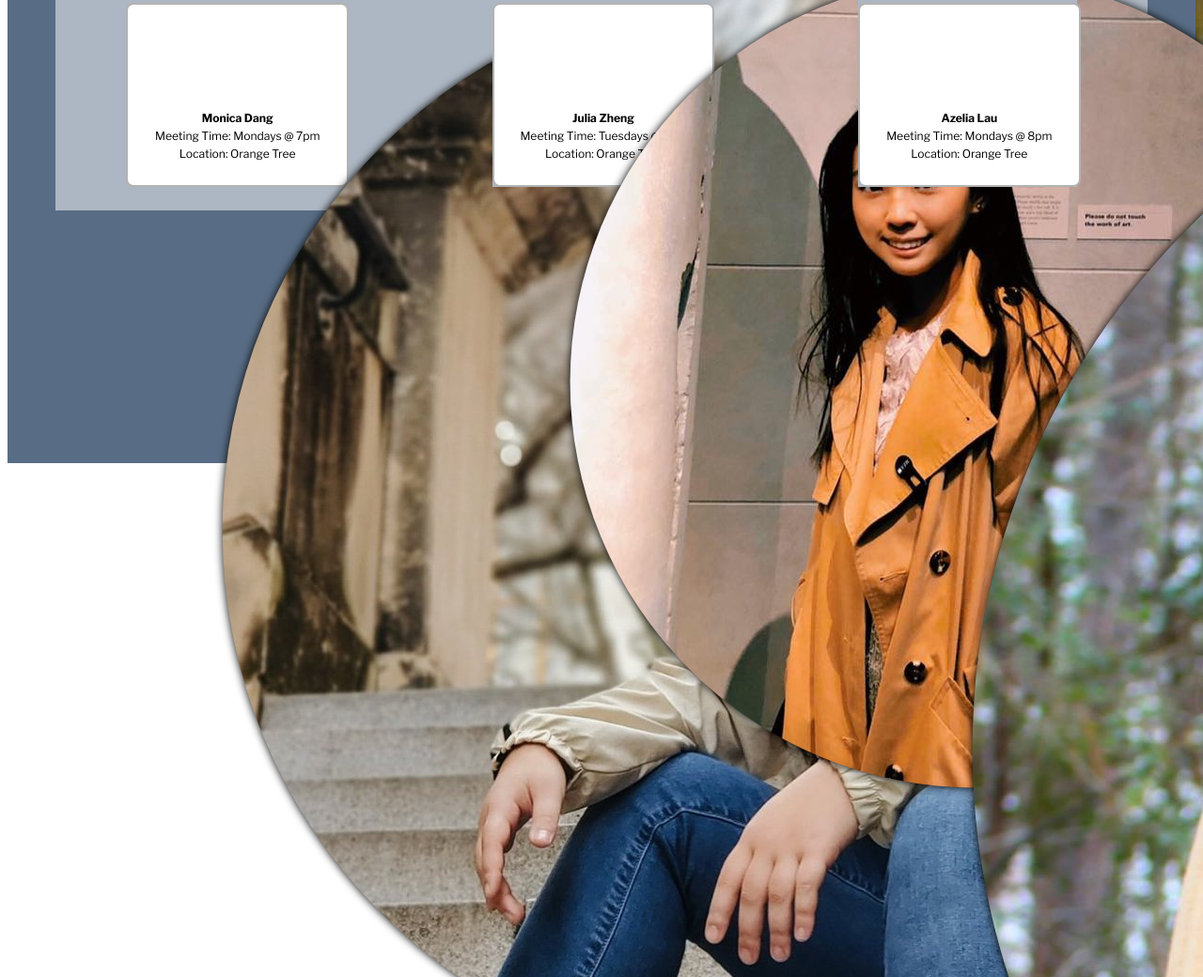
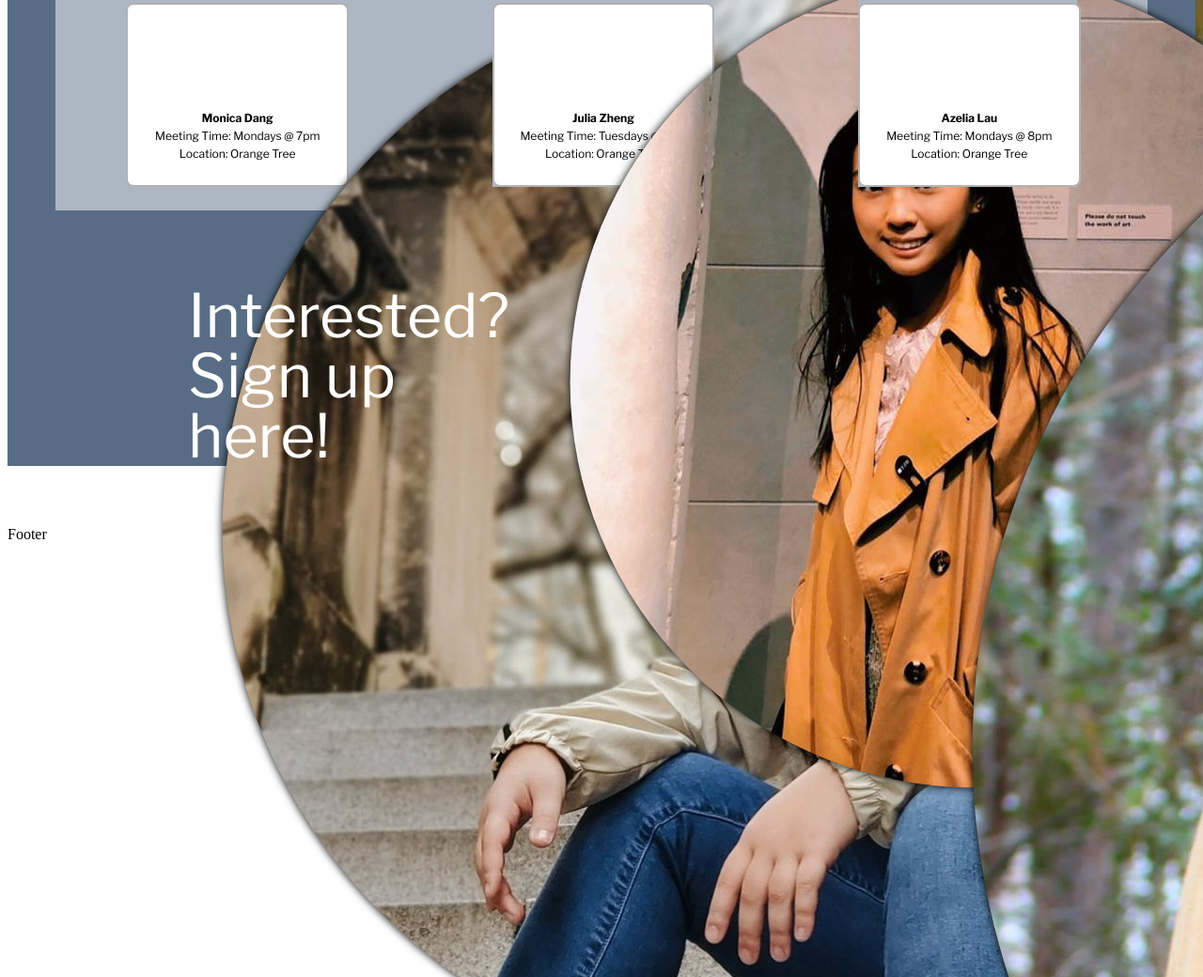
Before and after one commit to timothygan/testinggatsby, a Gatsby site in the folder epic_site/: page /small-group in a window 1280 px wide. Shown: the part 2813-3853 px from the top of the page at 94% size. Built offline with nearby package versions, Linux system fonts and the light colour scheme; Gatsby itself is replaced by a stand-in of ours; no server answers.

Commit message:
add bottom sg signup prompt

```diff
--- a/epic_site/src/pages/small-group.js
+++ b/epic_site/src/pages/small-group.js
@@ -70,8 +70,10 @@ class SmallGroup extends Component{
           locations={['Orange Tree', 'Orange Tree', 'Orange Tree']}
         >
         </SmallGroupPanel>
-        <div id={'sg-signup-prompt'}>Interested? Sign up here!</div>
-        <Form url={'https://forms.gle/1PwZbdnAmiuPiAh28'}></Form>
+        <div className={'bottom-section'}>
+          <div id={'sg-signup-prompt'}>Interested? Sign up here!</div>
+          <Form url={'https://forms.gle/1PwZbdnAmiuPiAh28'}></Form>
+        </div>
         <Footer/>
       </Fragment>
     )
--- a/epic_site/src/styles/small-group.css
+++ b/epic_site/src/styles/small-group.css
@@ -108,3 +108,17 @@ panel-color:'rgb(238, 200, 199)';
 .sg-leader-img{
   clip-path: circle(45% at center);
 }
+
+.bottom-section {
+  background-color: rgb(88, 109, 133);
+}
+
+#sg-signup-prompt {
+  font-family: "Libre Franklin";
+  font-size: 5vw;
+  line-height: 5vw;
+  width: 30%;
+  position: relative;
+  color: white;
+  margin: 5vw 15vw;
+}
```
